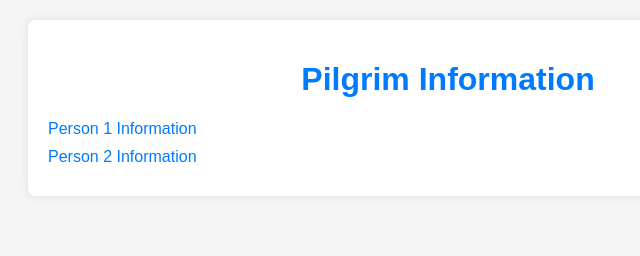
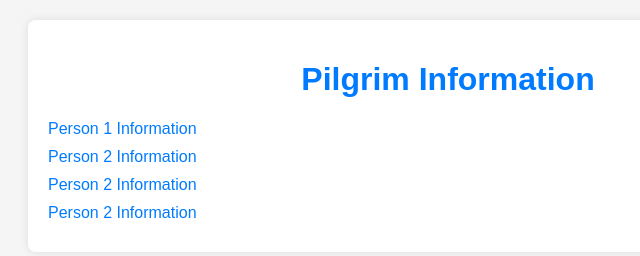
Before and after one commit to Takumi3000/person_info_hajj, a plain HTML site: page index.html in a window 1280 px wide. Shown: the whole page, without its empty margins (192-832 px from the left). Drawn offline with Linux system fonts and the light colour scheme.

Commit message:
Update index.html

```diff
--- a/index.html
+++ b/index.html
@@ -38,6 +38,8 @@
         <div class="info">
             <a href="person1.html">Person 1 Information</a>
             <a href="person2.html">Person 2 Information</a>
+            <a href="person3.html">Person 2 Information</a>
+            <a href="person4.html">Person 2 Information</a>
             <!-- Добавьте больше ссылок для других людей -->
         </div>
     </div>
```
